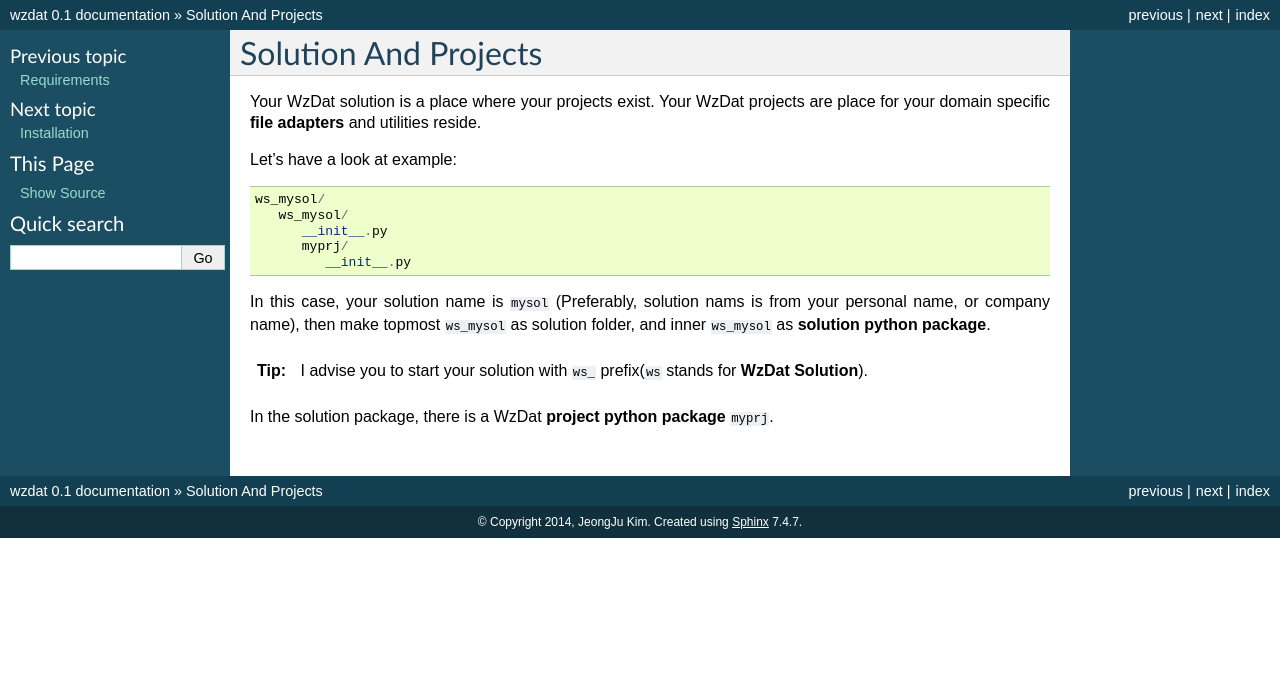
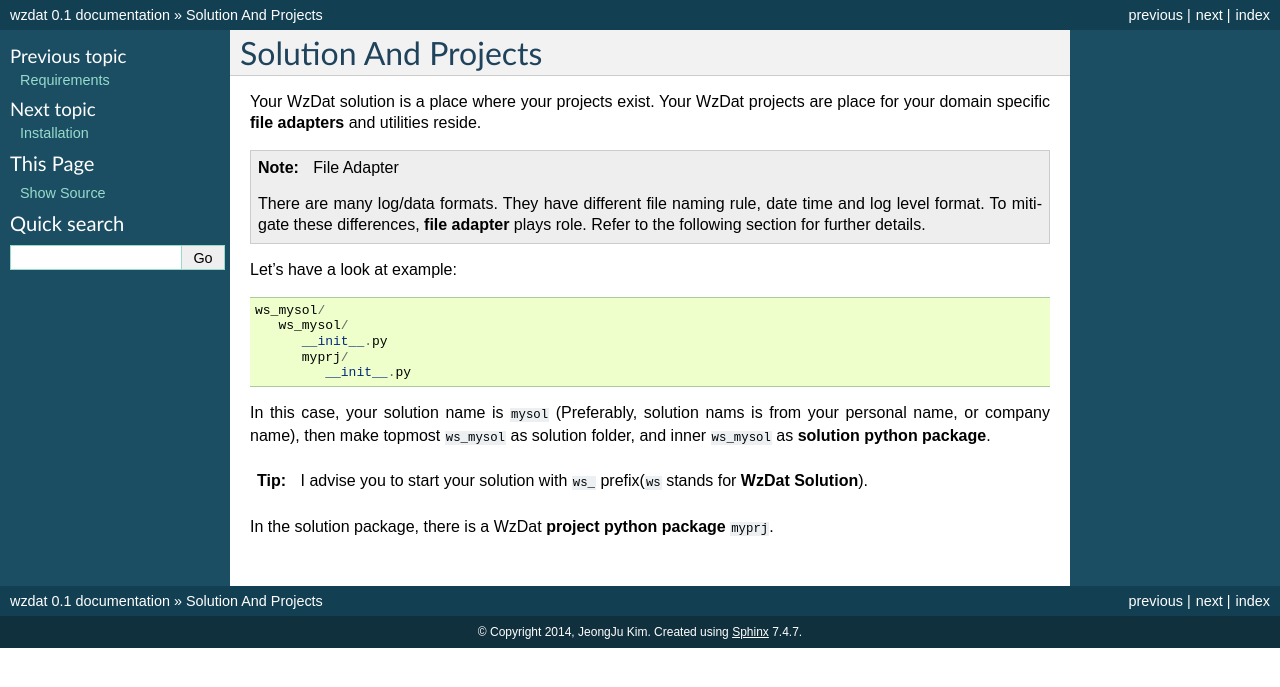
Before and after one commit to haje01/wzdat, a Sphinx documentation site: the page built from docs/solandprj.rst, in a window 1280 px wide. Shown: the top 687 px of the page. Built offline with Sphinx 7.4.7, drawn with Linux system fonts in a browser that asks for light colours.

Commit message:
Update solandprj.rst

```diff
--- a/docs/solandprj.rst
+++ b/docs/solandprj.rst
@@ -4,6 +4,10 @@ Solution And Projects
 =====================
 
 Your WzDat solution is a place where your projects exist. Your WzDat projects are place for your domain specific **file adapters** and utilities reside.
+
+.. note:: File Adapter
+
+   There are many log/data formats. They have different file naming rule, date time and log level format. To mitigate these differences, **file adapter** plays role. Refer to the following section for further details.
 
 Let's have a look at example::
 
```
